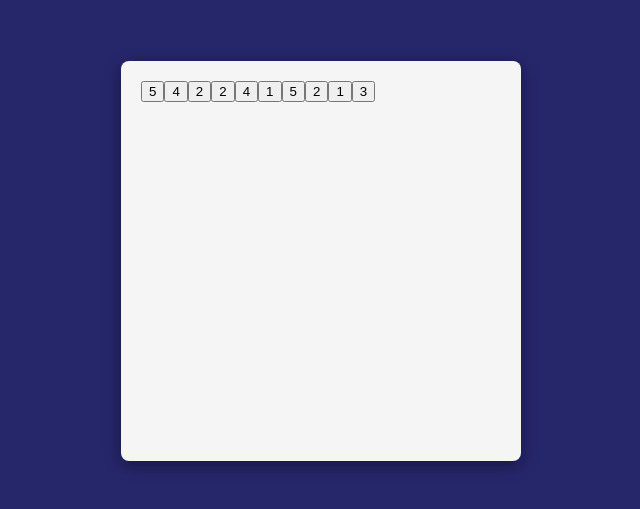
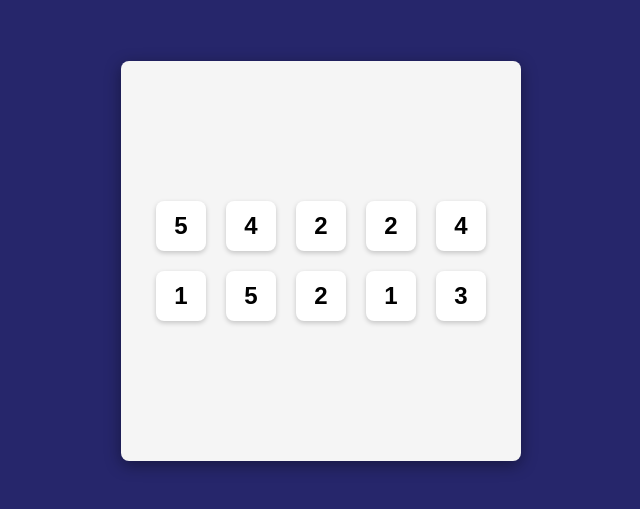
Before and after one commit to JakubStry/tenzies-project, a React (Vite) app: page / in a window 1280 px wide. Shown: the part 139-648 px from the top of the page, without its empty margins (319-959 px from the left). Built offline with nearby package versions, Linux system fonts and the light colour scheme.

Commit message:
Render 10 dice with random values using state and style update

```diff
--- a/src/App.jsx
+++ b/src/App.jsx
@@ -7,7 +7,7 @@ function App() {
 
   return (
     <main>
-      <div className="buttons">{diceElements}</div>
+      <div className="dice-container">{diceElements}</div>
     </main>
   );
 }
--- a/src/index.css
+++ b/src/index.css
@@ -19,4 +19,30 @@ main {
   border-radius: 8px;
   padding: 20px;
   box-shadow: 0 4px 16px rgba(0, 0, 0, 0.4);
+  display: flex;
+  flex-direction: column;
+  justify-content: center;
+  align-items: center;
 }
+
+.dice-container {
+  display: grid;
+  grid-template-columns: repeat(5, 1fr);
+  gap: 20px;
+}
+
+.dice-container > button {
+  width: 50px;
+  height: 50px;
+  border: none;
+  background-color: white;
+  border-radius: 8px;
+  box-shadow: 0 2px 5px rgba(0, 0, 0, 0.2);
+  font-size: 1.5rem;
+  cursor: pointer;
+  font-weight: bold;
+}
+
+.dice-container > button:hover {
+  transform: scale(1.05);
+}
```
